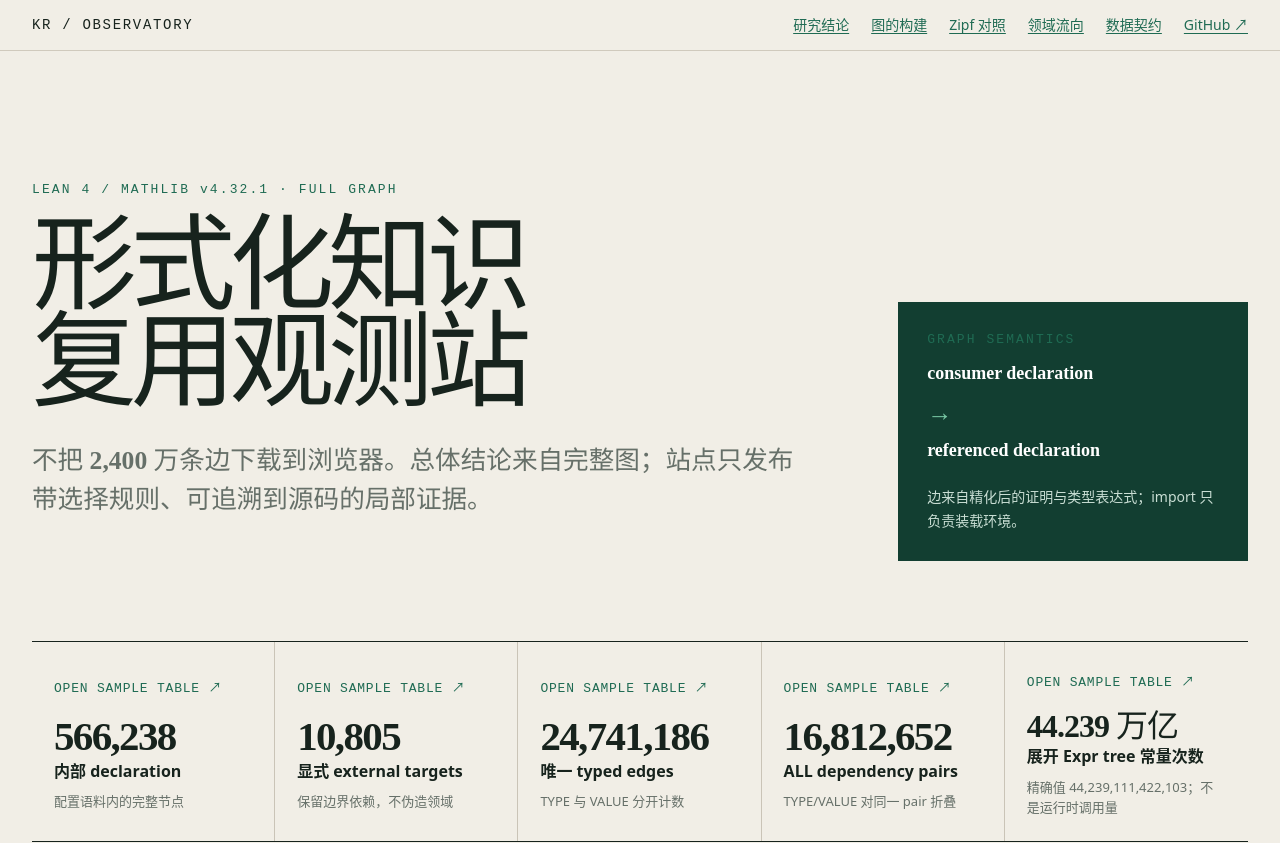
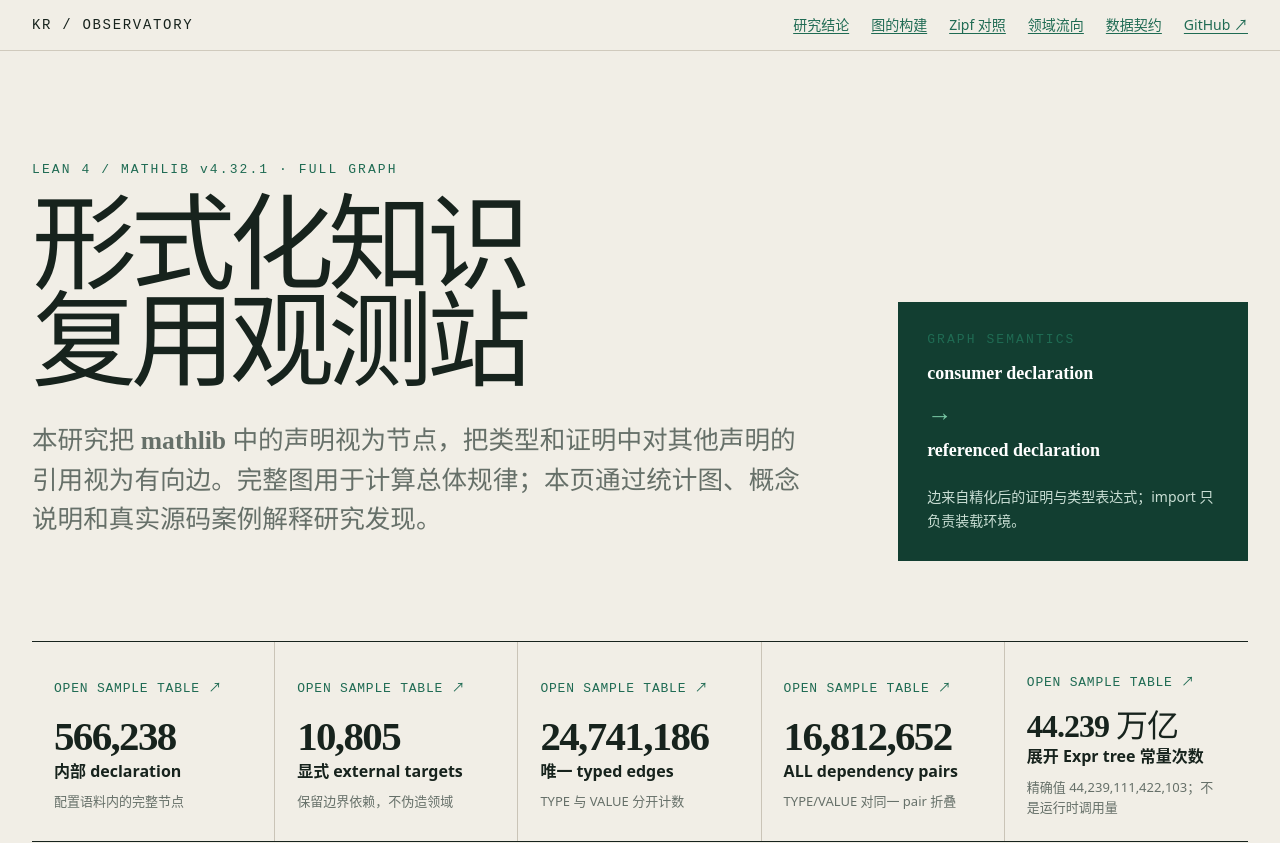
Before and after one commit to ider-zh/knowledge-reuse-research, a React (Vite) app in the folder apps/research-site/: page / in a window 1280 px wide. Shown: the top 843 px of the page. Built offline with nearby package versions, Linux system fonts and the light colour scheme.

Commit message:
site: clarify research premise in hero copy

```diff
--- a/apps/research-site/src/App.tsx
+++ b/apps/research-site/src/App.tsx
@@ -49,7 +49,7 @@
             <p className="eyebrow">LEAN 4 / MATHLIB v4.32.1 · FULL GRAPH</p>
             <h1>形式化知识<br />复用观测站</h1>
             <p className="hero-dek">
-              不把 2,400 万条边下载到浏览器。总体结论来自完整图；站点只发布带选择规则、可追溯到源码的局部证据。
+              本研究把 mathlib 中的声明视为节点，把类型和证明中对其他声明的引用视为有向边。完整图用于计算总体规律；本页通过统计图、概念说明和真实源码案例解释研究发现。
             </p>
           </div>
           <aside className="concept-card">
```
